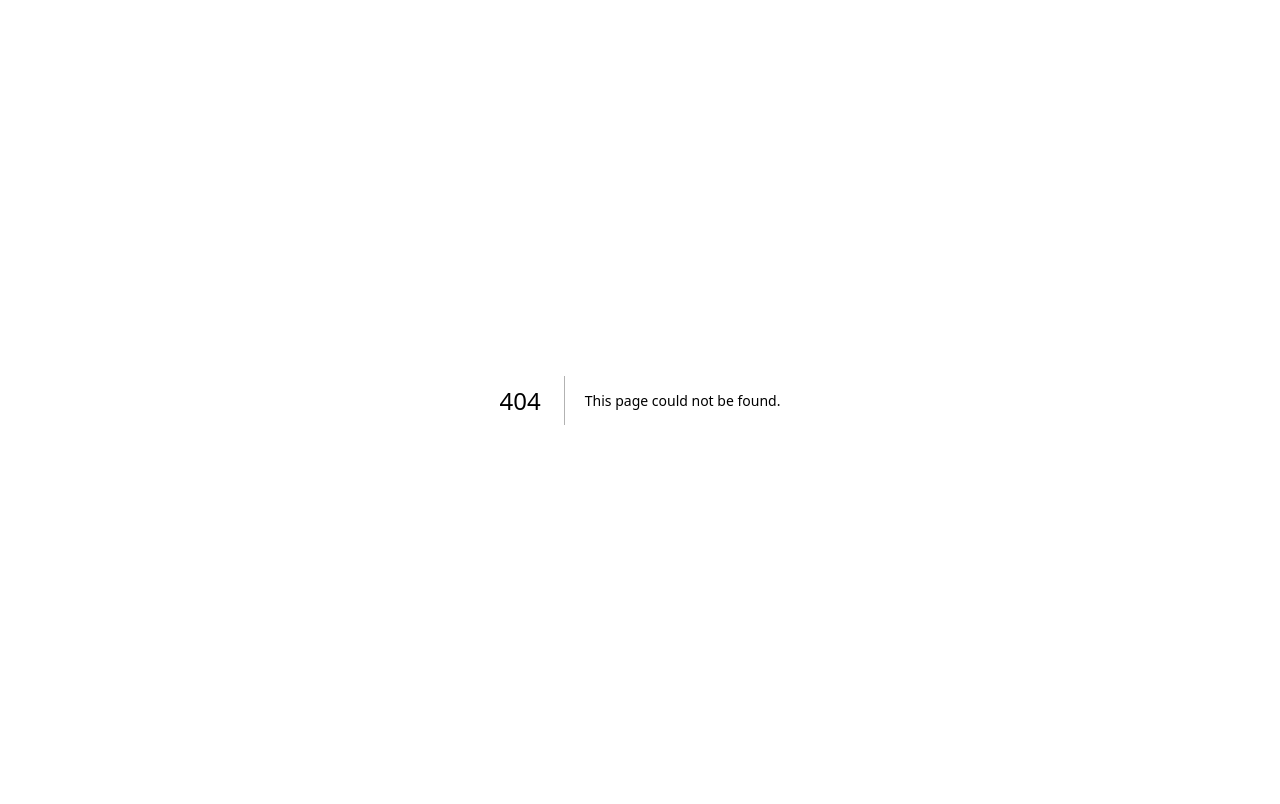
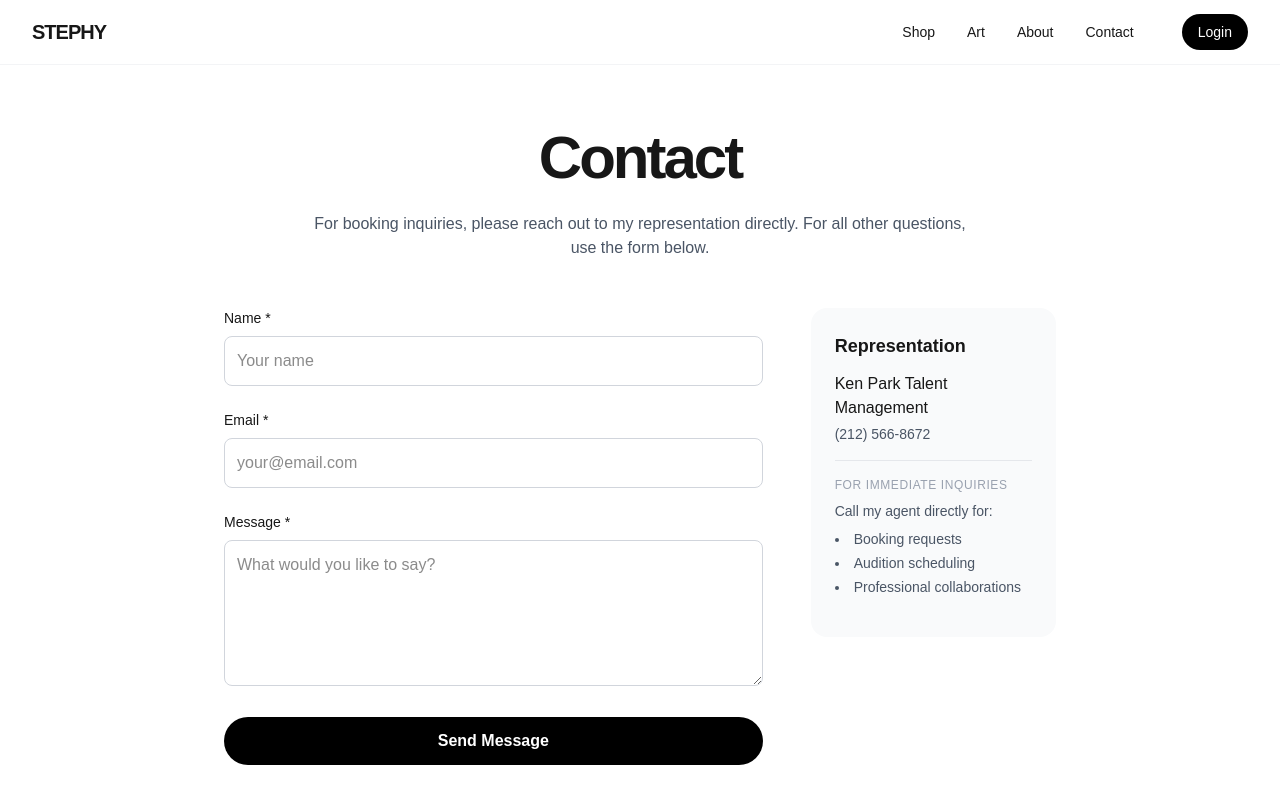
Before and after one commit to monkeypoops/stephy, a Next.js app: page /contact in a window 1280 px wide. Before the commit this address had no page. Shown: the top 804 px of the page. Built offline with nearby package versions, Linux system fonts and the light colour scheme.

Commit message:
updatedabout page to focus on acting

```diff
--- a/app/about/page.tsx
+++ b/app/about/page.tsx
@@ -1,50 +1,100 @@
+"use client";
+
 import Navbar from "@/components/Navbar";
-import Image from "next/image";
 
 export default function AboutPage() {
   return (
     <>
       <Navbar />
-      <main className="pt-24 pb-20">
-        <div className="max-w-6xl mx-auto px-4 md:px-6 lg:px-8">
+      <main className="min-h-screen">
 
-          <h1 className="text-5xl md:text-7xl font-bold tracking-tighter mb-8 text-center">About Stephy</h1>
+        {/* Hero Section with Video Background */}
+        <section className="relative h-screen flex items-center justify-center overflow-hidden">
+          {/* Background Video */}
+          <div className="absolute inset-0 z-0">
+            <video
+              autoPlay
+              loop
+              muted
+              playsInline
+              className="w-full h-full object-cover"
+            >
+              <source src="/grandcentral.mp4" type="video/mp4" />
+            </video>
+            {/* Dark overlay for text readability */}
+            <div className="absolute inset-0 bg-black/40" />
+          </div>
 
-          {/* Headshot + Bio */}
-          <div className="grid grid-cols-1 md:grid-cols-2 gap-12 mb-16">
-            <div className="flex justify-center">
-              <div className="relative w-full max-w-md aspect-[3/4] rounded-2xl overflow-hidden shadow-xl">
-                <Image src="/headshot.jpg" alt="Stephanie Cheng" fill className="object-cover" priority />
-              </div>
+          {/* Text Overlay */}
+          <div className="relative z-10 text-center text-white px-4">
+            <h1 className="text-6xl md:text-8xl font-bold tracking-tighter mb-4">
+              Stephy
+            </h1>
+            <p className="text-xl md:text-2xl text-white/90 max-w-2xl mx-auto">
+              Actor. Writer. Storyteller.
+            </p>
+          </div>
+        </section>
+
+        {/* Bio Section - More personal, less generic */}
+        <section className="py-24 bg-white">
+          <div className="max-w-4xl mx-auto px-4 md:px-6 lg:px-8">
+
+            {/* Quote / Tagline */}
+            <div className="text-center mb-16">
+              <p className="text-2xl md:text-3xl text-gray-700 italic leading-relaxed">
+                "Born and raised in New York City. Storytelling is in my blood."
+              </p>
+              <div className="w-16 h-0.5 bg-black mx-auto mt-8" />
             </div>
-            <div className="flex flex-col justify-center">
-              <p className="text-gray-700 leading-relaxed mb-4">
-                Stephy (Stephanie Cheng) is an Asian American actor born and raised in New York City.
-                She speaks Mandarin, Cantonese and Fuzhounese.
+
+            {/* Bio Content */}
+            <div className="space-y-6 text-gray-700 leading-relaxed">
+              <p className="text-lg">
+                Stephy (Stephanie Cheng) is an Asian American actor born and raised in <span className="font-semibold">New York City</span>.
+                The city that never sleeps shaped her voice, her drive, and her relentless pursuit of stories that matter.
               </p>
-              <p className="text-gray-700 leading-relaxed mb-4">
-                Her feature-length script <span className="italic">Half the Sky</span> about the first Chinese
-                American female pilot during WWII was a quarterfinalist at Austin Film Festival and
-                second rounder at Sundance Film Institute.
+
+              <p>
+                She speaks <span className="font-semibold">Mandarin, Cantonese, and Fuzhounese</span> — a reflection of her heritage
+                and a bridge to telling authentic Asian American narratives.
               </p>
-              <div className="bg-gray-50 rounded-2xl p-4 mt-4">
-                <p className="font-semibold">Representation:</p>
-                <p>Ken Park Talent Management</p>
-                <p className="text-sm text-gray-600">(212) 566-8672</p>
-              </div>
+
+              <p>
+                Her feature-length script <span className="italic font-semibold">Half the Sky</span>, about the first Chinese American
+                female pilot during WWII, was a <span className="font-semibold">quarterfinalist at Austin Film Festival</span> and a
+                <span className="font-semibold"> second rounder at Sundance Film Institute</span>.
+              </p>
+
+              <p>
+                Whether on screen or on the page, Stephy brings depth, vulnerability, and an unapologetic truth to every character
+                and every story she tells.
+              </p>
+            </div>
+
+            {/* Agent Card - More prominent */}
+            <div className="mt-12 p-6 bg-gray-50 rounded-2xl border-l-4 border-black">
+              <p className="text-sm uppercase tracking-wider text-gray-500 mb-2">Representation</p>
+              <p className="text-xl font-semibold">Ken Park Talent Management</p>
+              <p className="text-gray-600 mt-1">
+                <a href="tel:+12125668672" className="hover:text-black transition">
+                  (212) 566-8672
+                </a>
+              </p>
+              <p className="text-xs text-gray-400 mt-3">For professional inquiries only</p>
+            </div>
+
+            {/* Call to Action */}
+            <div className="text-center mt-16">
+              <a
+                href="/contact"
+                className="inline-block px-8 py-3 bg-black text-white rounded-full hover:bg-gray-800 transition"
+              >
+                Work With Me
+              </a>
             </div>
           </div>
-
-          {/* Brand Story */}
-          <div className="border-t border-gray-100 pt-12">
-            <h2 className="text-2xl font-semibold mb-4">The Stephy Brand</h2>
-            <p className="text-gray-700 leading-relaxed">
-              Stephy is a lifestyle brand born in New York City—for creators, dreamers, and
-              the ones who do it their way. What started as a personal creative outlet has grown
-              into a curated space for art, storytelling, and intentional living.
-            </p>
-          </div>
-        </div>
+        </section>
       </main>
     </>
   );
--- /dev/null
+++ b/app/contact/page.tsx
@@ -0,0 +1,127 @@
+"use client";
+
+import { useState } from "react";
+import Navbar from "@/components/Navbar";
+
+export default function ContactPage() {
+  const [status, setStatus] = useState<"idle" | "sending" | "success" | "error">("idle");
+
+  const handleSubmit = async (e: React.FormEvent<HTMLFormElement>) => {
+    e.preventDefault();
+    setStatus("sending");
+
+    const formData = new FormData(e.currentTarget);
+
+    try {
+      const res = await fetch("/api/contact", {
+        method: "POST",
+        body: JSON.stringify({
+          name: formData.get("name"),
+          email: formData.get("email"),
+          message: formData.get("message"),
+        }),
+        headers: { "Content-Type": "application/json" },
+      });
+
+      if (res.ok) {
+        setStatus("success");
+        (e.target as HTMLFormElement).reset();
+      } else {
+        setStatus("error");
+      }
+    } catch (error) {
+      setStatus("error");
+    }
+  };
+
+  return (
+    <>
+      <Navbar />
+      <main className="pt-32 pb-20 min-h-screen">
+        <div className="max-w-4xl mx-auto px-4 md:px-6 lg:px-8">
+
+          <h1 className="text-5xl md:text-6xl font-bold tracking-tighter mb-6 text-center">Contact</h1>
+          <p className="text-center text-gray-600 mb-12 max-w-2xl mx-auto">
+            For booking inquiries, please reach out to my representation directly.
+            For all other questions, use the form below.
+          </p>
+
+          <div className="grid grid-cols-1 md:grid-cols-3 gap-12">
+            {/* Contact Form - 2/3 width */}
+            <div className="md:col-span-2">
+              <form onSubmit={handleSubmit} className="space-y-6">
+                <div>
+                  <label className="block text-sm font-medium mb-2">Name *</label>
+                  <input
+                    name="name"
+                    type="text"
+                    required
+                    className="w-full p-3 border border-gray-300 rounded-lg focus:outline-none focus:border-black transition"
+                    placeholder="Your name"
+                  />
+                </div>
+
+                <div>
+                  <label className="block text-sm font-medium mb-2">Email *</label>
+                  <input
+                    name="email"
+                    type="email"
+                    required
+                    className="w-full p-3 border border-gray-300 rounded-lg focus:outline-none focus:border-black transition"
+                    placeholder="your@email.com"
+                  />
+                </div>
+
+                <div>
+                  <label className="block text-sm font-medium mb-2">Message *</label>
+                  <textarea
+                    name="message"
+                    rows={5}
+                    required
+                    className="w-full p-3 border border-gray-300 rounded-lg focus:outline-none focus:border-black transition"
+                    placeholder="What would you like to say?"
+                  />
+                </div>
+
+                <button
+                  type="submit"
+                  disabled={status === "sending"}
+                  className="w-full px-6 py-3 bg-black text-white rounded-full font-semibold hover:bg-gray-800 transition disabled:bg-gray-400"
+                >
+                  {status === "sending" ? "Sending..." : "Send Message"}
+                </button>
+
+                {status === "success" && (
+                  <p className="text-green-600 text-center">✓ Message sent! I'll respond within 48 hours.</p>
+                )}
+                {status === "error" && (
+                  <p className="text-red-600 text-center">✗ Error sending. Please try again or call my agent directly.</p>
+                )}
+              </form>
+            </div>
+
+            {/* Agent Info Sidebar - 1/3 width */}
+            <div className="bg-gray-50 rounded-2xl p-6 h-fit sticky top-24">
+              <h3 className="font-semibold text-lg mb-3">Representation</h3>
+              <p className="font-medium">Ken Park Talent Management</p>
+              <p className="text-gray-600 text-sm mt-1">
+                <a href="tel:+12125668672" className="hover:underline">
+                  (212) 566-8672
+                </a>
+              </p>
+              <div className="border-t border-gray-200 my-4 pt-4">
+                <p className="text-xs text-gray-400 uppercase tracking-wider mb-2">For immediate inquiries</p>
+                <p className="text-sm text-gray-600">Call my agent directly for:</p>
+                <ul className="text-sm text-gray-600 list-disc list-inside mt-2 space-y-1">
+                  <li>Booking requests</li>
+                  <li>Audition scheduling</li>
+                  <li>Professional collaborations</li>
+                </ul>
+              </div>
+            </div>
+          </div>
+        </div>
+      </main>
+    </>
+  );
+}
--- a/components/Navbar.tsx
+++ b/components/Navbar.tsx
@@ -28,6 +28,9 @@ export default function Navbar() {
   <Link href="/about" className="text-sm hover:text-gray-500 transition">
     About
   </Link>
+  <Link href="/contact" className="text-sm hover:text-gray-500 transition">
+  Contact
+</Link>
   <button className="ml-4 px-4 py-2 bg-black text-white text-sm rounded-full hover:bg-gray-800 transition">
     Login
   </button>
@@ -59,6 +62,9 @@ export default function Navbar() {
   <Link href="/about" onClick={() => setIsOpen(false)} className="hover:text-gray-500 transition">
     About
   </Link>
+  <Link href="/contact" className="text-sm hover:text-gray-500 transition">
+  Contact
+</Link>
   <button className="mt-4 px-6 py-3 bg-black text-white rounded-full hover:bg-gray-800 transition">
     Login
   </button>
```
